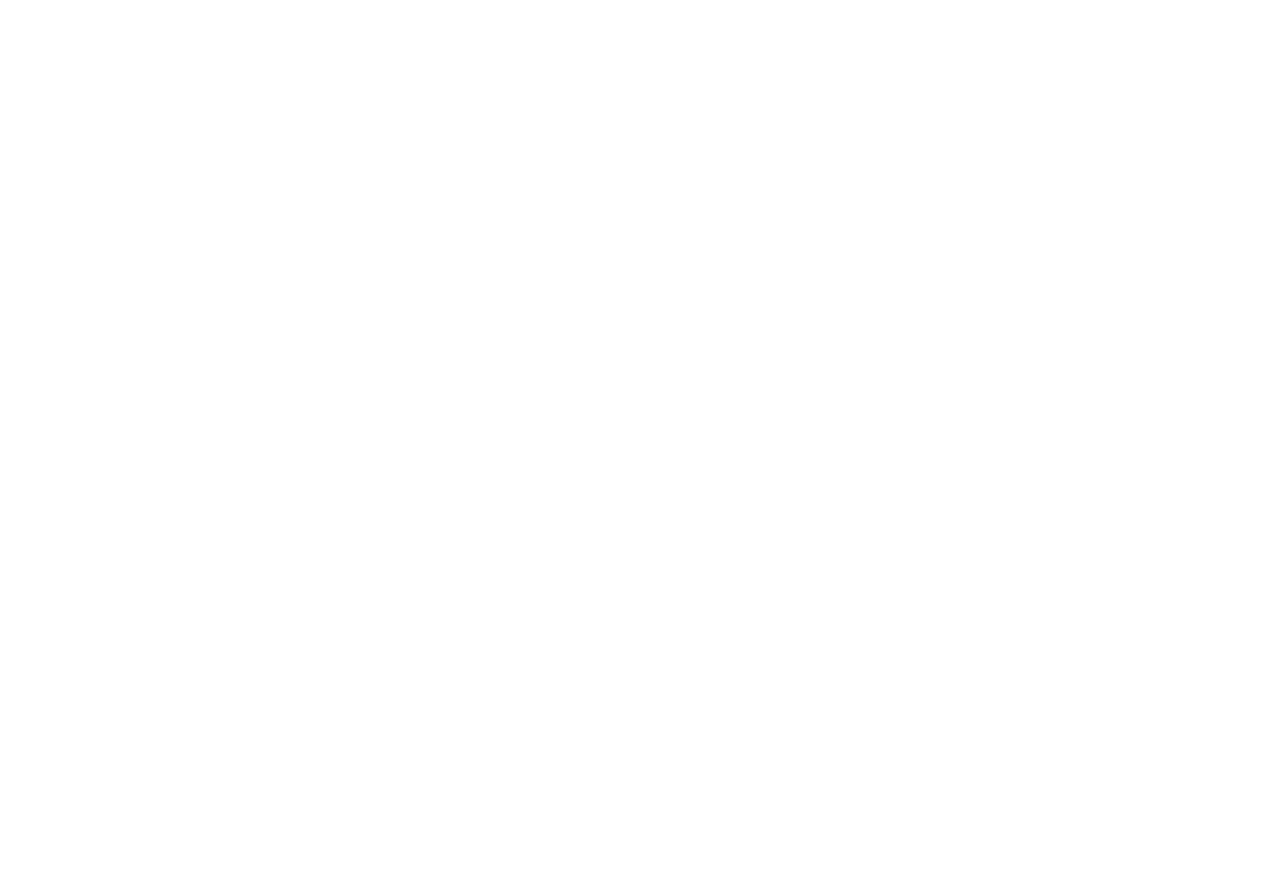
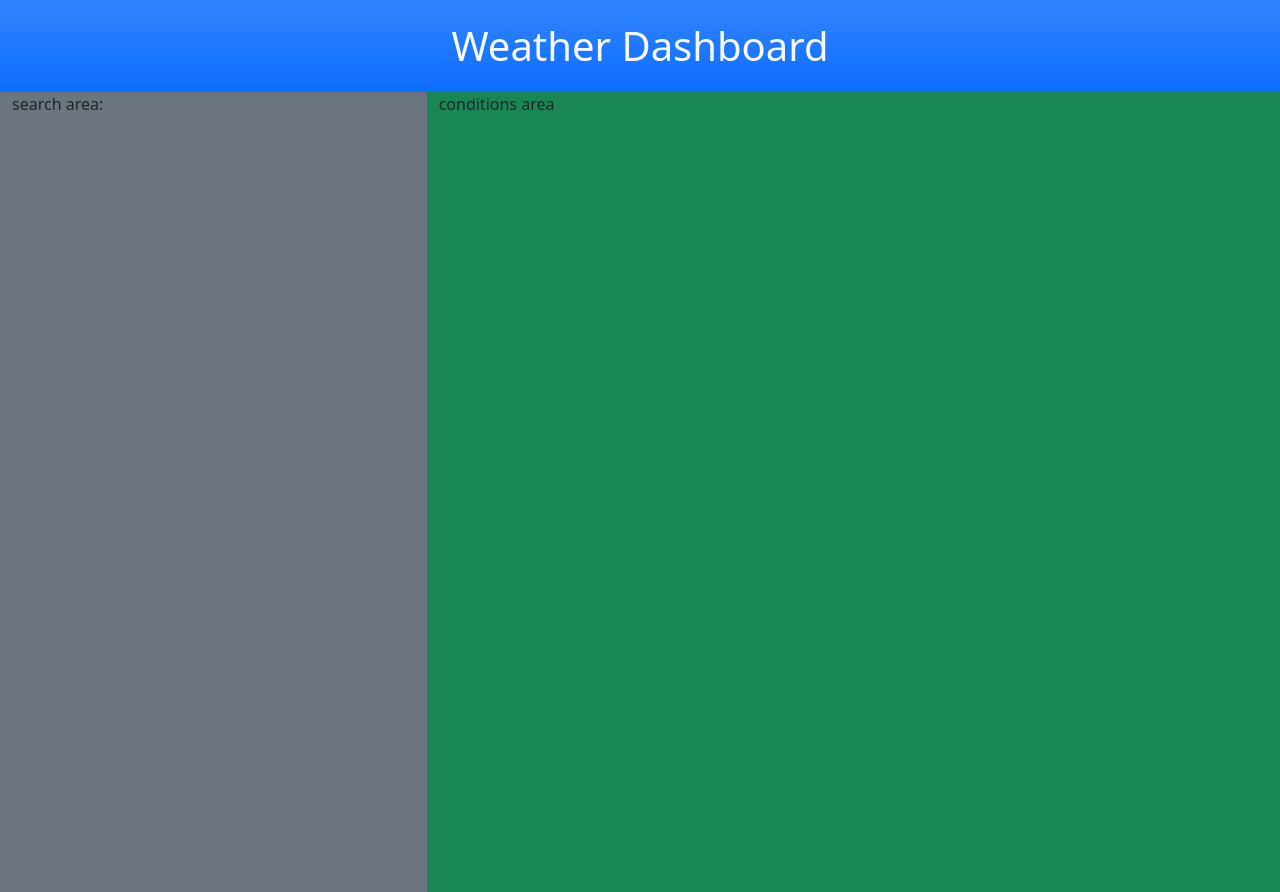
Before and after one commit to BDunham484/weather-request-permitting, a plain HTML site: page index.html in a window 1280 px wide. Before the commit the page ends 800 px from the top, so only its background shows below. Drawn offline with nearby package versions, Linux system fonts and the light colour scheme.

Commit message:
add basic bootstrap layout

```diff
--- a/assets/css/style.css
+++ b/assets/css/style.css
@@ -0,0 +1,3 @@
+body {
+    overflow: hidden;
+}
--- a/index.html
+++ b/index.html
@@ -9,6 +9,30 @@
     <title>Document</title>
 </head>
 <body>
+    <header>
+        <div class="container-fluid">
+            <div class="row">
+                <div class="col-12 bg-primary bg-gradient text-center text-light py-3 fs-1">
+                    Weather Dashboard
+                </div>
+            </div>
+        </div>
+
+    </header>
+    <main>
+        <div class="container-fluid">
+            <div class="row vh-100">
+                <div class="col-12 col-lg-4 bg-secondary" id="search">
+                    search area:
+                </div>
+                <div class="col-12 col-lg-8 bg-success" id="conditions">
+                    conditions area
+                </div>
+            </div>
+        </div>
+
+    </main>
+
     <script src="https://code.jquery.com/jquery-3.6.0.min.js" integrity="sha256-/xUj+3OJU5yExlq6GSYGSHk7tPXikynS7ogEvDej/m4=" crossorigin="anonymous"></script>
     <script src="https://cdn.jsdelivr.net/npm/bootstrap@5.2.0-beta1/dist/js/bootstrap.bundle.min.js" integrity="sha384-pprn3073KE6tl6bjs2QrFaJGz5/SUsLqktiwsUTF55Jfv3qYSDhgCecCxMW52nD2" crossorigin="anonymous"></script>
     <script src="./assets/js/script.js"></script>
```
